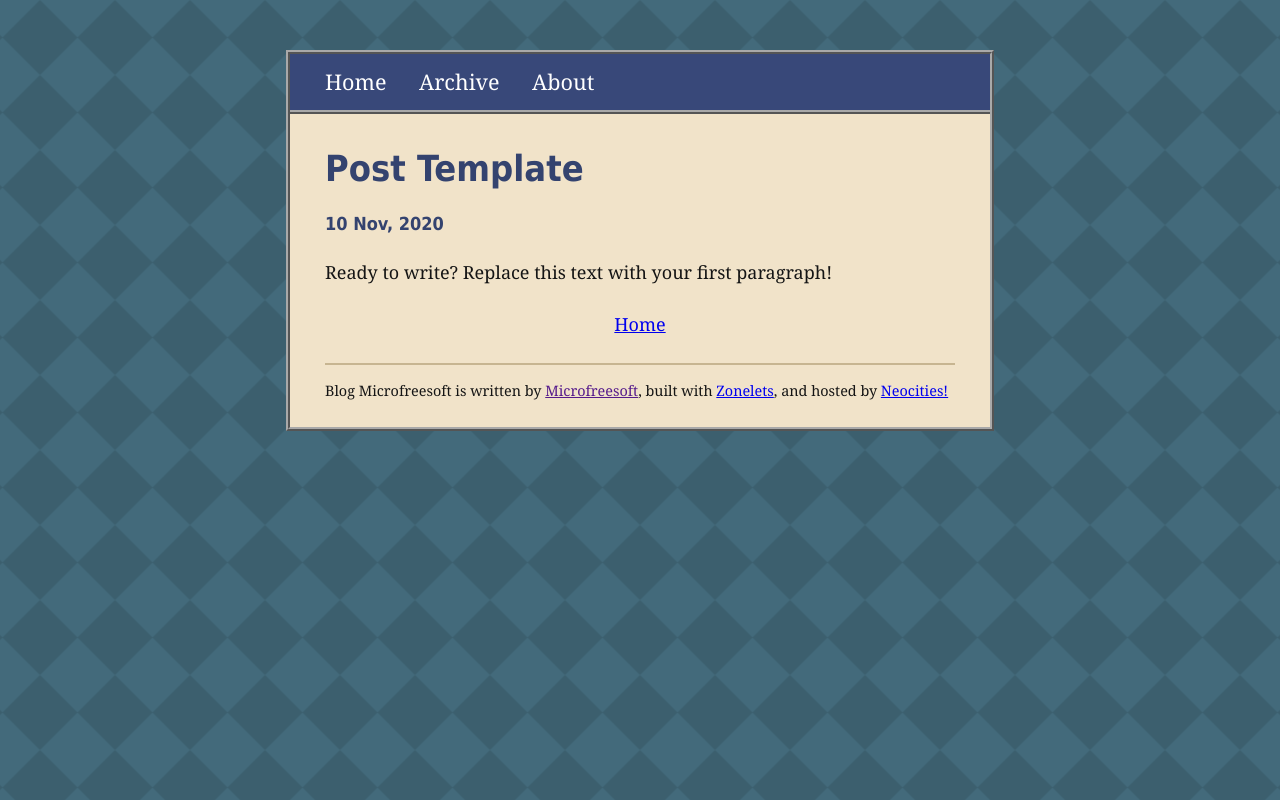
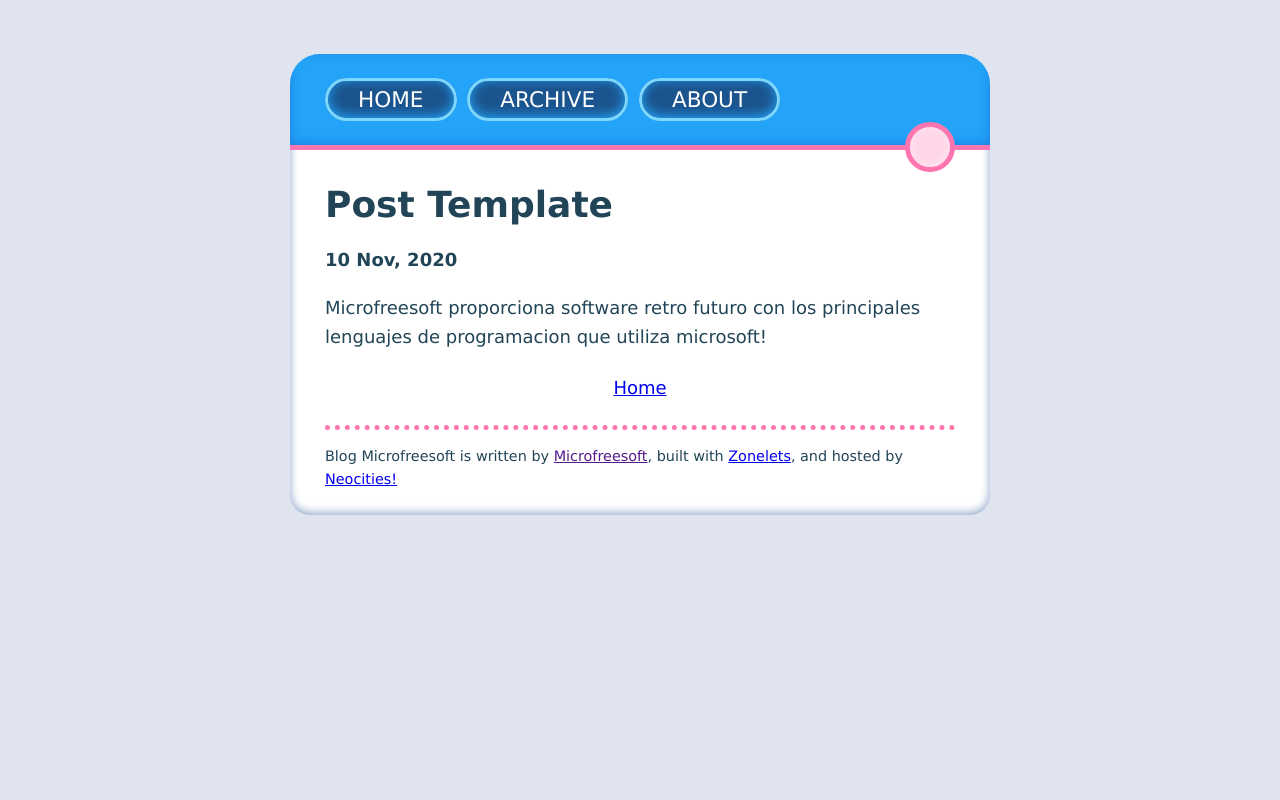
Before and after one commit to microfreesoft/blog, a plain HTML site: page posts/2020-11-10-Post-Template.html in a window 1280 px wide. Drawn offline with Linux system fonts and the light colour scheme.

Commit message:
Update 2020-11-10-Post-Template.html

```diff
--- a/posts/2020-11-10-Post-Template.html
+++ b/posts/2020-11-10-Post-Template.html
@@ -5,7 +5,7 @@
     <link rel="icon" href="../images/favicon.png" type="image/x-icon"/>
     <meta name="viewport" content="width=device-width, initial-scale=1.0">
     <meta charset="UTF-8">
-    <link href="../style/style.css" rel="stylesheet" type="text/css" media="all">
+    <link href="../style/y2k.css" rel="stylesheet" type="text/css" media="all">
   </head>
   <body>
     <div id="container">
@@ -14,7 +14,8 @@
       <h1 id="postTitleH1"></h1>
       <h4 id="postDate"></h4>
 
-      <p>Ready to write? Replace this text with your first paragraph!</p>
+      <p>Microfreesoft proporciona software retro futuro con los principales lenguajes de programacion
+        que utiliza microsoft!</p>
 
 
     <div id="nextprev"></div>
```
